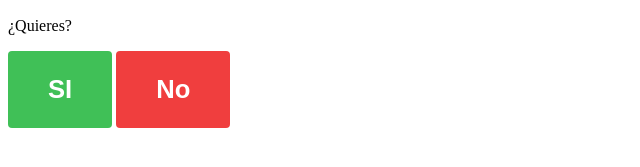
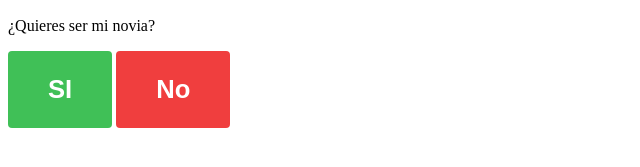
Before and after one commit to Thomas7u7/thomascruz.github.io, a plain HTML site: page index.html in a window 1280 px wide. Shown: the part 233-400 px from the top of the page, 0-640 px from the left. Drawn offline with Linux system fonts and the light colour scheme; a web font is replaced by a local one.

Commit message:
index.html

```diff
--- a/index.html
+++ b/index.html
@@ -10,12 +10,12 @@
       rel="stylesheet"
     />
     <link rel="stylesheet" href="style.css" />
-    <title>¿Quieres ser mi novia?</title>
+    <title>¿Quieres?</title>
   </head>
   <body>
     <main class="container">
       <img class="cat-img" src="img/cat-0.jpg" alt="Picture of a cat" />
-      <p class="title">¿Quieres?</p>
+      <p class="title">¿Quieres ser mi novia?</p>
       <div class="buttons">
         <button type="button" class="btn btn--yes">SI</button>
         <button type="button" class="btn btn--no">No</button>
```
